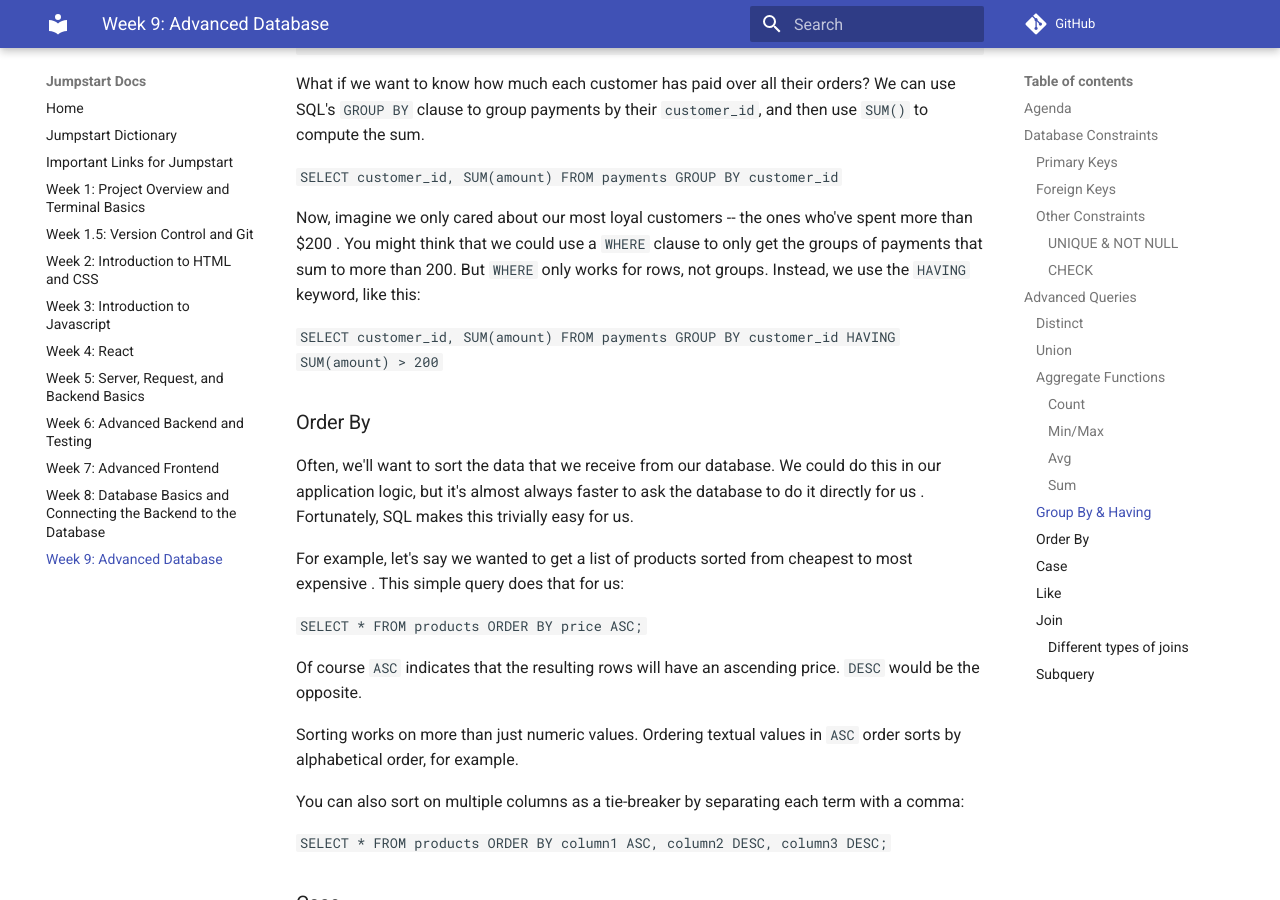
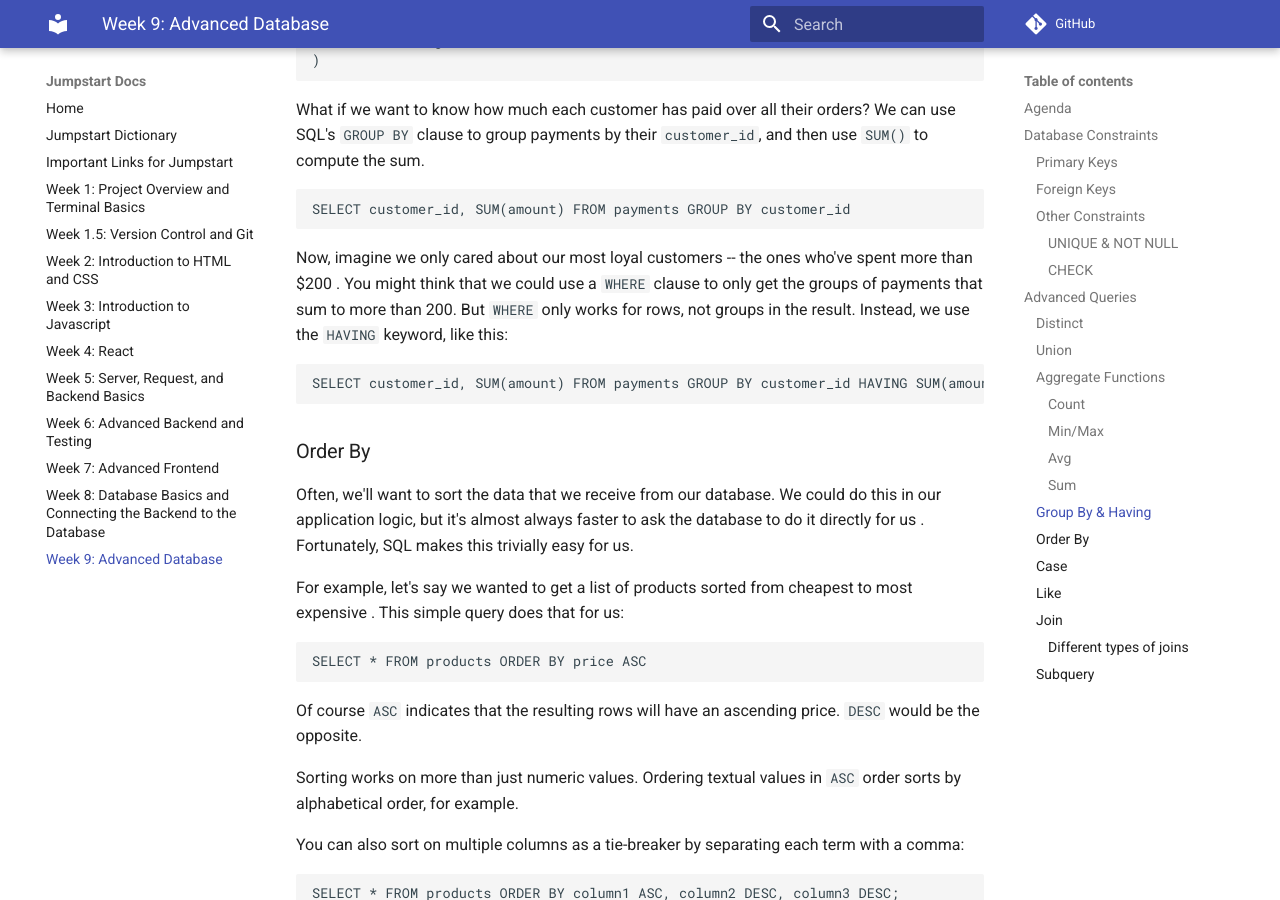
Before and after one commit to Code-4-Community/learning-resources, an MkDocs documentation site: the page built from docs/jumpstart/week-9.md, in a window 1280 px wide and 900 px high, scrolled down 7766 px. Built offline with MkDocs 1.6.1 and Material for MkDocs 9.7.7, drawn with Linux system fonts in a browser that asks for light colours; comment, search, counter and statistics services are not loaded; some of the changed text lies outside the part shown.

Commit message:
Address final concerns for week 9

````diff
--- a/docs/jumpstart/week-9.md
+++ b/docs/jumpstart/week-9.md
@@ -262,14 +263,18 @@
  `GROUP BY` clause to group payments by their `customer_id`, and then use `SUM()` to compute the
   sum.
 
-```SELECT customer_id, SUM(amount) FROM payments GROUP BY customer_id```
+```sql
+SELECT customer_id, SUM(amount) FROM payments GROUP BY customer_id
+```
 
 Now, imagine we only cared about our most loyal customers -- the ones who've spent more than $200
 . You might think that we could use a `WHERE` clause to only get the groups of payments that sum
- to more than 200. But `WHERE` only works for rows, not groups. Instead, we use the `HAVING
+ to more than 200. But `WHERE` only works for rows, not groups in the result. Instead, we use the `HAVING
  ` keyword, like this:
 
-```SELECT customer_id, SUM(amount) FROM payments GROUP BY customer_id HAVING SUM(amount) > 200```
+```sql
+SELECT customer_id, SUM(amount) FROM payments GROUP BY customer_id HAVING SUM(amount) > 200
+```
 
 ### Order By
 Often, we'll want to sort the data that we receive from our database. We could do this in our
@@ -279,7 +284,9 @@
 For example, let's say we wanted to get a list of products sorted from cheapest to most expensive
 . This simple query does that for us:
 
-```SELECT * FROM products ORDER BY price ASC;```
+```sql
+SELECT * FROM products ORDER BY price ASC
+```
 
 Of course `ASC` indicates that the resulting rows will have an ascending price. `DESC` would be
  the opposite.
@@ -289,7 +296,9 @@
 
 You can also sort on multiple columns as a tie-breaker by separating each term with a comma:
 
-```SELECT * FROM products ORDER BY column1 ASC, column2 DESC, column3 DESC;```
+```sql
+SELECT * FROM products ORDER BY column1 ASC, column2 DESC, column3 DESC;
+```
 
 ### Case
 The `CASE` statement, similar to if-then-else statement or a switch statement, goes through
@@ -401,3 +410,11 @@
     FROM table
     WHERE condition);
 ```
+
+Here's an example:
+```sql
+SELECT * FROM products
+WHERE id IN (SELECT product_id AS id FROM order_items
+            GROUP BY product_id
+            HAVING COUNT(product_id) > 5) s;
+```
````
Also changed, not shown: other parts of docs/jumpstart/week-9.md (+7 -6 lines).
